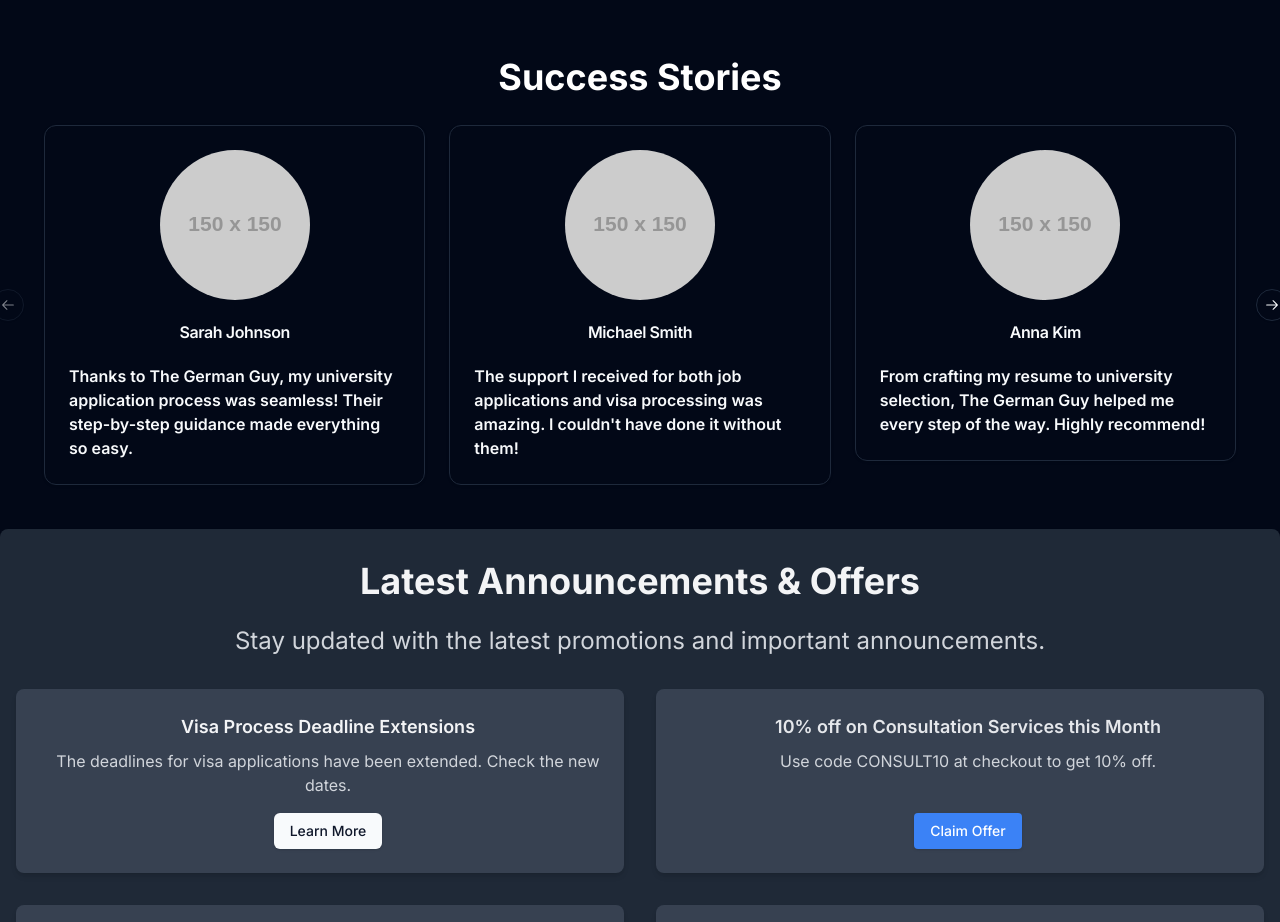
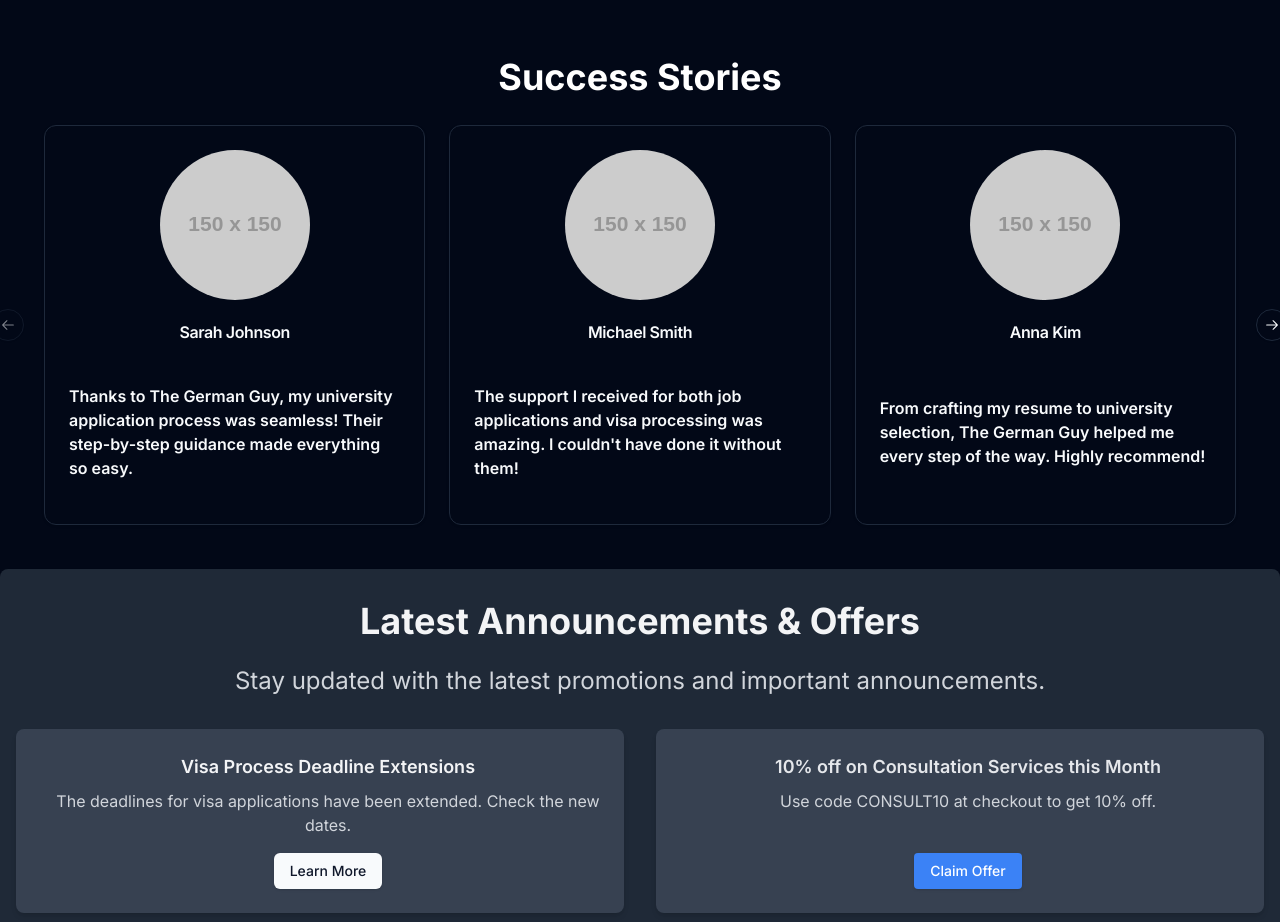
Before and after one commit to janak1998/the-german-guy, a Next.js app: page / in a window 1280 px wide. Shown: the part 1040-1962 px from the top of the page. Built offline with nearby package versions, Linux system fonts and the light colour scheme.

Commit message:
Fixed carousel height

```diff
--- a/components/Carousel.js
+++ b/components/Carousel.js
@@ -89,21 +89,21 @@ const CarouselSection = () => {
           {studentTestimonials.map((person, index) => (
             <CarouselItem
               key={index}
-              className="md:basis-1/2 lg:basis-1/3 pl-2 md:pl-4 "
+              className="md:basis-1/2 lg:basis-1/3 pl-2 md:pl-4"
             >
               <div className="p-1">
-                <Card>
-                  <CardHeader className="">
+                <Card className="flex flex-col min-h-[400px] justify-between">
+                  <CardHeader className="flex justify-center items-center">
                     <Image
                       src={person.image}
                       alt={person.name}
-                      className="rounded-full mx-auto"
+                      className="rounded-full"
                       height={150}
                       width={150}
                     />
                   </CardHeader>
                   <CardTitle className="text-center">{person.name}</CardTitle>
-                  <CardContent className="flex items-center justify-center p-6">
+                  <CardContent className="flex-grow flex items-center justify-center p-6">
                     <span className="text-md font-semibold">
                       {person.description}
                     </span>
```
